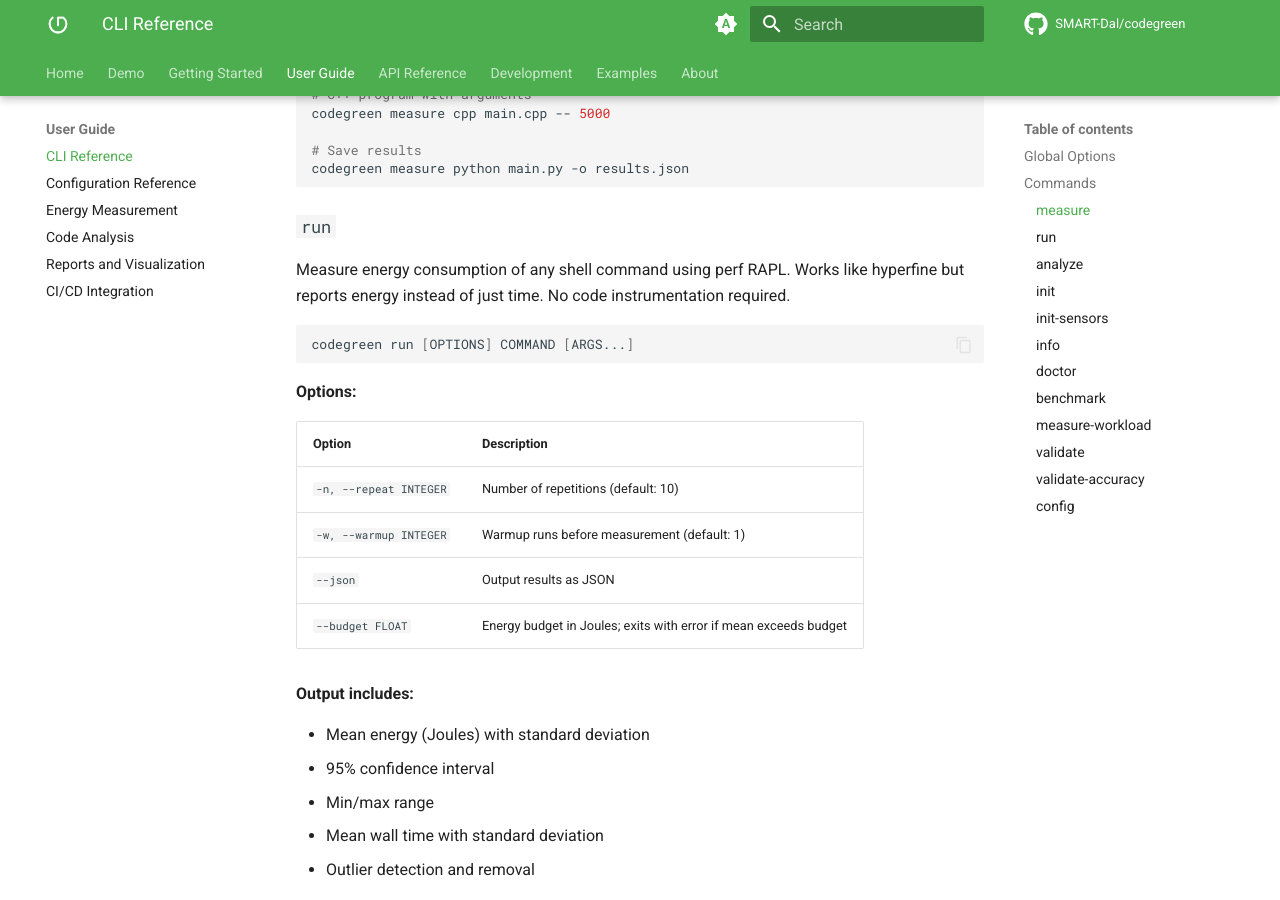
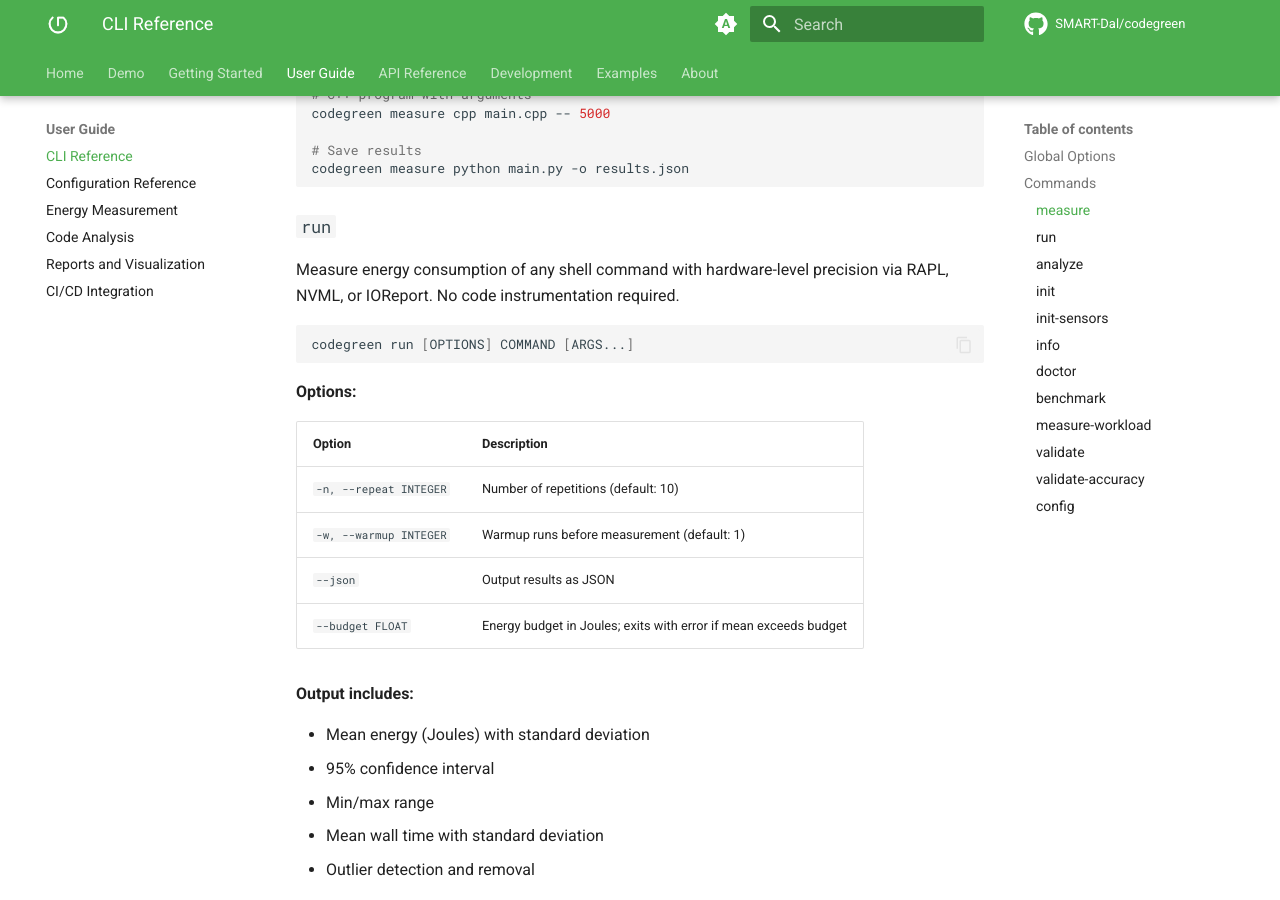
Before and after one commit to SMART-Dal/codegreen, an MkDocs documentation site: the page built from docs/website/docs/user-guide/cli-reference.md, in a window 1280 px wide and 900 px high, scrolled down 1961 px. Built offline with MkDocs 1.6.1 and Material for MkDocs 9.7.7, drawn with Linux system fonts in a browser that asks for light colours; comment, search, counter and statistics services are not loaded.

Commit message:
Remove tool comparison references from docs and CLI help text

````diff
--- a/docs/website/docs/user-guide/cli-reference.md
+++ b/docs/website/docs/user-guide/cli-reference.md
@@ -72,7 +72,7 @@
 
 ### `run`
 
-Measure energy consumption of any shell command using perf RAPL. Works like hyperfine but reports energy instead of just time. No code instrumentation required.
+Measure energy consumption of any shell command with hardware-level precision via RAPL, NVML, or IOReport. No code instrumentation required.
 
 ```bash
 codegreen run [OPTIONS] COMMAND [ARGS...]
````
Also changed, not shown: docs/website/docs/getting-started/quickstart.md (+1 -1 lines), docs/website/docs/index.md (+1 -1 lines), README.md, 1 other file.
